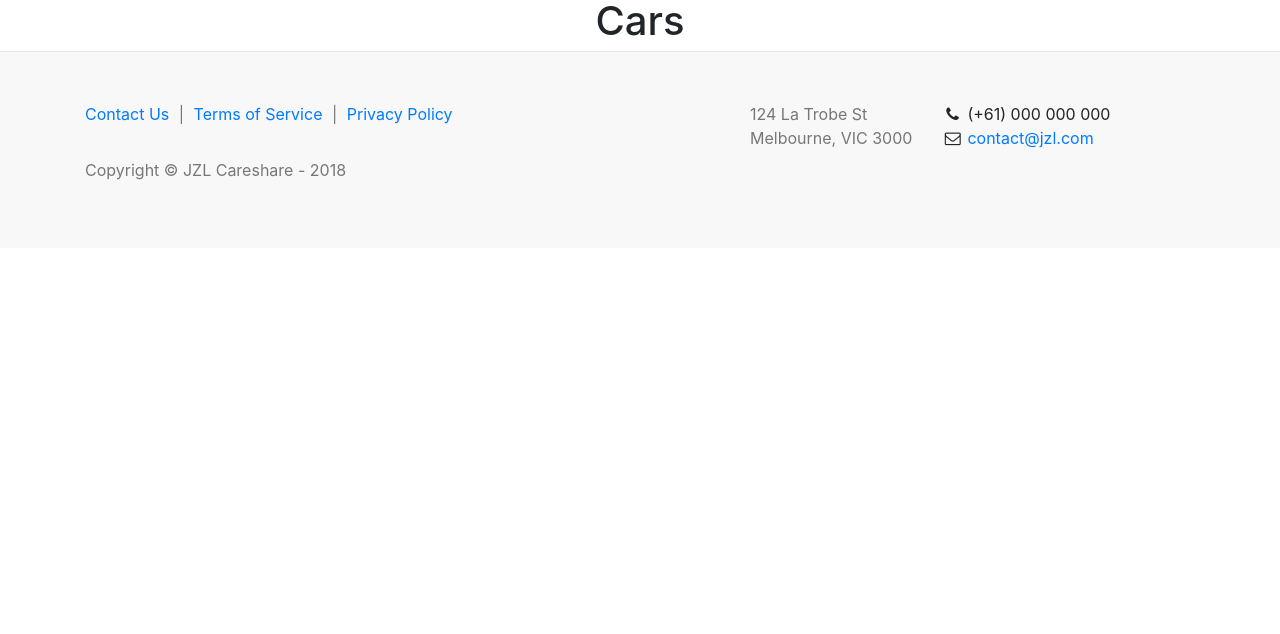
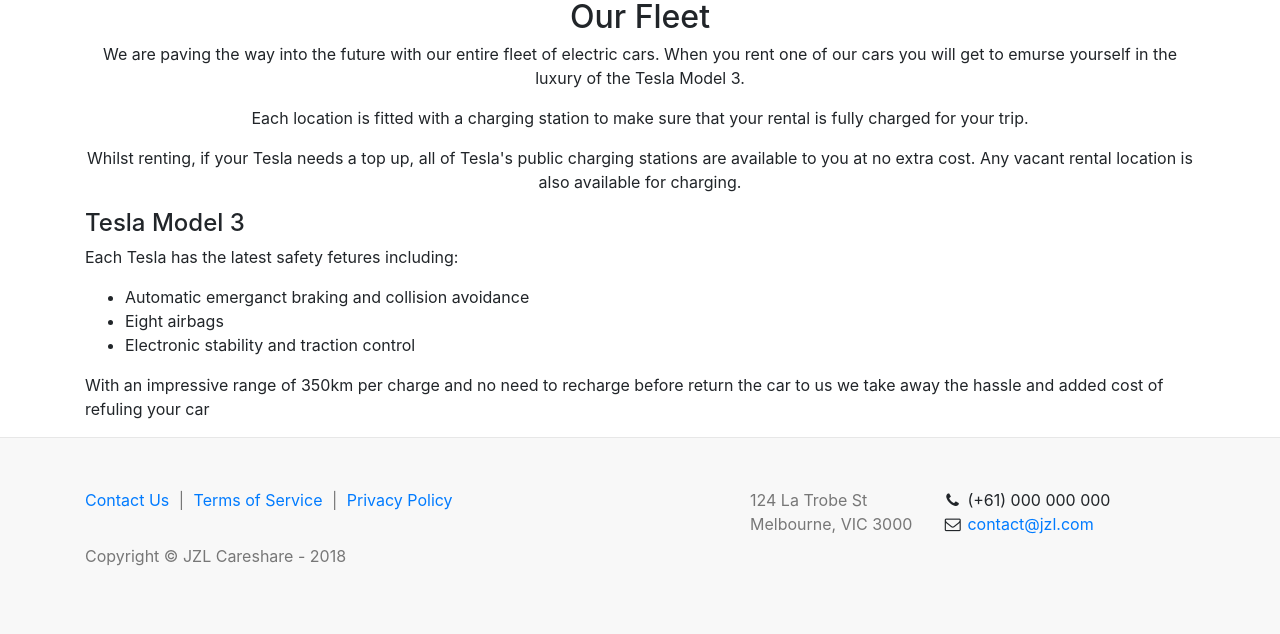
Before and after one commit to joshuahansen/jzl-carshare, a PHP site: template view/cars.php in a window 1280 px wide. Shown: the part 801-1435 px from the top of the page. Before the commit the page ends 981 px from the top, so only its background shows below. Run offline with PHP 8.4, Linux system fonts and the light colour scheme; the template is opened without the code that fills it, so the values that code supplies are empty; some web fonts are replaced.

Commit message:
Car page updated. review with team

```diff
--- a/view/cars.php
+++ b/view/cars.php
@@ -1,4 +1,17 @@
 <div class='container-fluid' id='car-page-img'></div>
 <div class='container text-center'>
-    <h1>Cars</h1>
+    <h2>Our Fleet</h2>
+    <p>We are paving the way into the future with our entire fleet of electric cars. When you rent one of our cars you will get to emurse yourself in the luxury of the Tesla Model 3.</p>
+    <p>Each location is fitted with a charging station to make sure that your rental is fully charged for your trip.</p>
+    <p>Whilst renting, if your Tesla needs a top up, all of Tesla's public charging stations are available to you at no extra cost. Any vacant rental location is also available for charging.</p>
+    <div class='text-left'>
+        <h4>Tesla Model 3</h4>
+        <p>Each Tesla has the latest safety fetures including:</p>
+        <ul>
+            <li>Automatic emerganct braking and collision avoidance</li>
+            <li>Eight airbags</li>
+            <li>Electronic stability and traction control</li>
+        </ul>
+        <p>With an impressive range of 350km per charge and no need to recharge before return the car to us we take away the hassle and added cost of refuling your car</p>
+    </div>
 </div>
--- a/view/css/style.css
+++ b/view/css/style.css
@@ -127,9 +127,9 @@ footer p {
 }
 #car-page-img {
     height: 100%;
-    background-image: url('/JZL-carshare/img/car_rental_silde.png');
+    background-image: url('/JZL-carshare/img/tesla-model-3-black.jpg');
     background-position: center;
     background-size: cover;
     background-repeat: no-repeat;
-    padding: 150px;
+    padding: 250px;
 }
```
